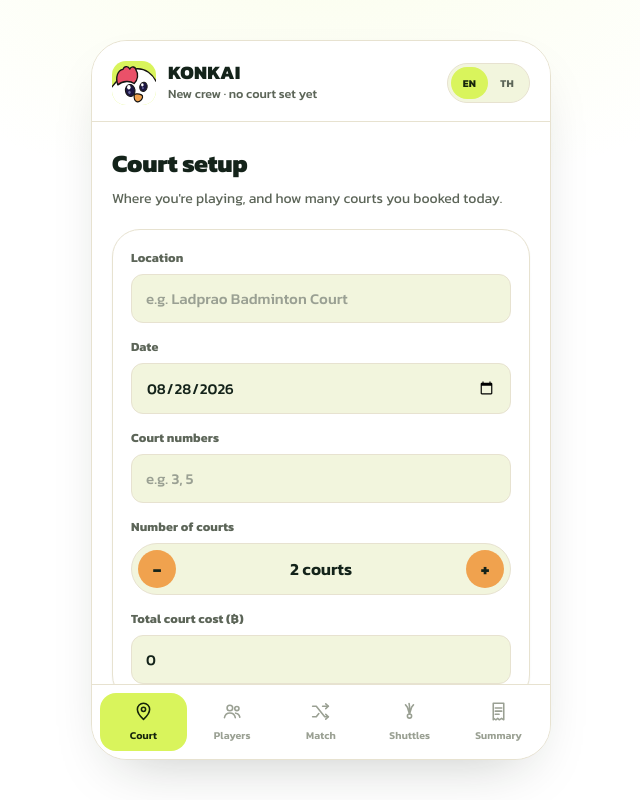
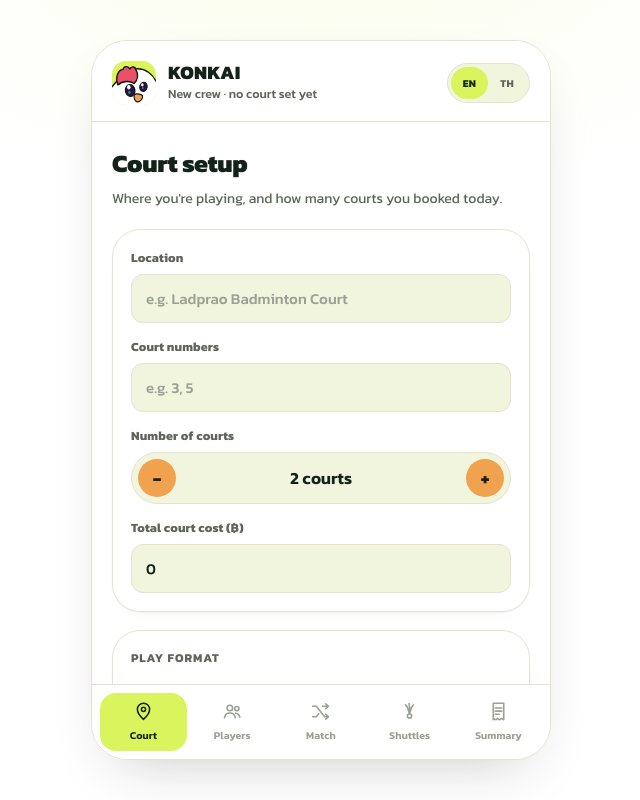
Before and after one commit to PiriyaDEV/konkai, a React (Vite) app: page / in a window 1280 px wide. Shown: the whole page, without its empty margins (319-959 px from the left). Built offline with nearby package versions, Linux system fonts and the light colour scheme.

Commit message:
fix: hide date

```diff
--- a/src/tabs/SessionTab.jsx
+++ b/src/tabs/SessionTab.jsx
@@ -20,10 +20,10 @@ export default function SessionTab({ session, onField, onCourtStep, onSetPoints,
           <label>{t("fieldLocation")}</label>
           <input type="text" placeholder={t("placeholderLocation")} value={session.location} onChange={handleInput("location")} />
         </div>
-        <div className="field">
+        {/* <div className="field">
           <label>{t("fieldDate")}</label>
           <input type="date" value={session.date} onChange={handleInput("date")} />
-        </div>
+        </div> */}
         <div className="field">
           <label>{t("fieldCourtNumbers")}</label>
           <input type="text" placeholder={t("placeholderCourtNumbers")} value={session.courtNumbers} onChange={handleInput("courtNumbers")} />
```
